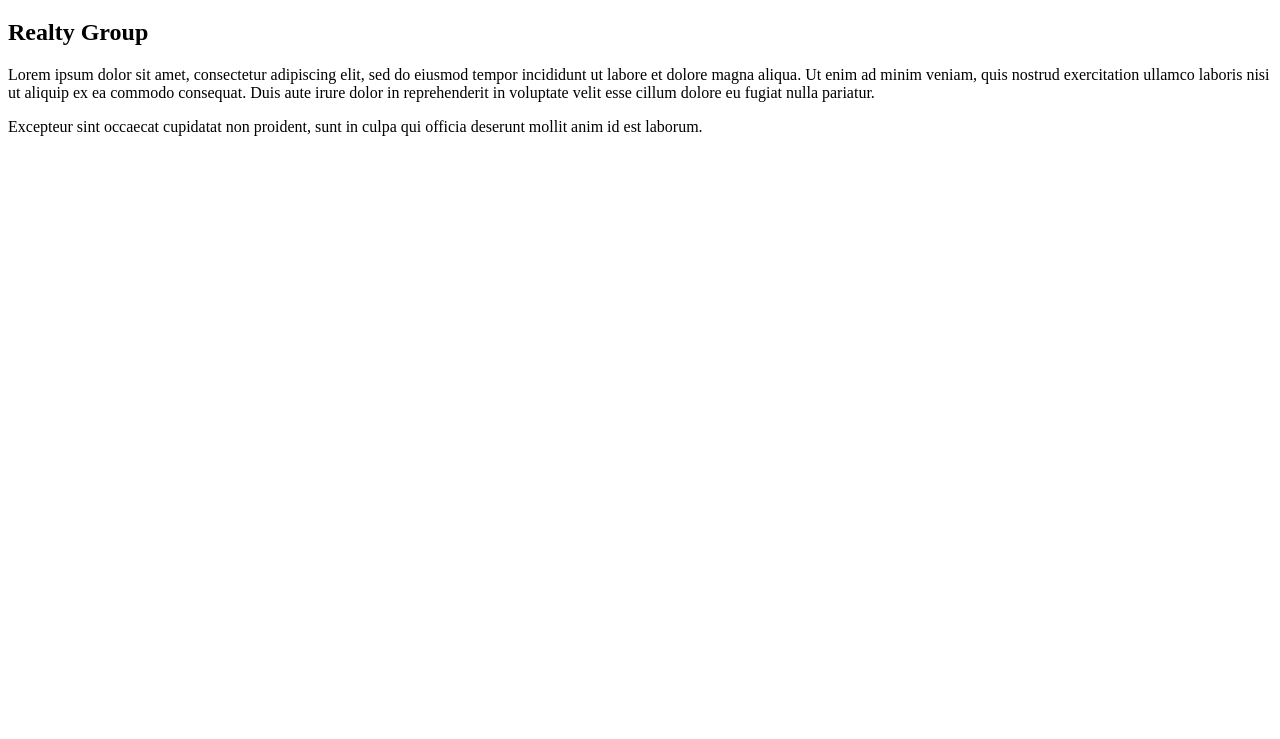
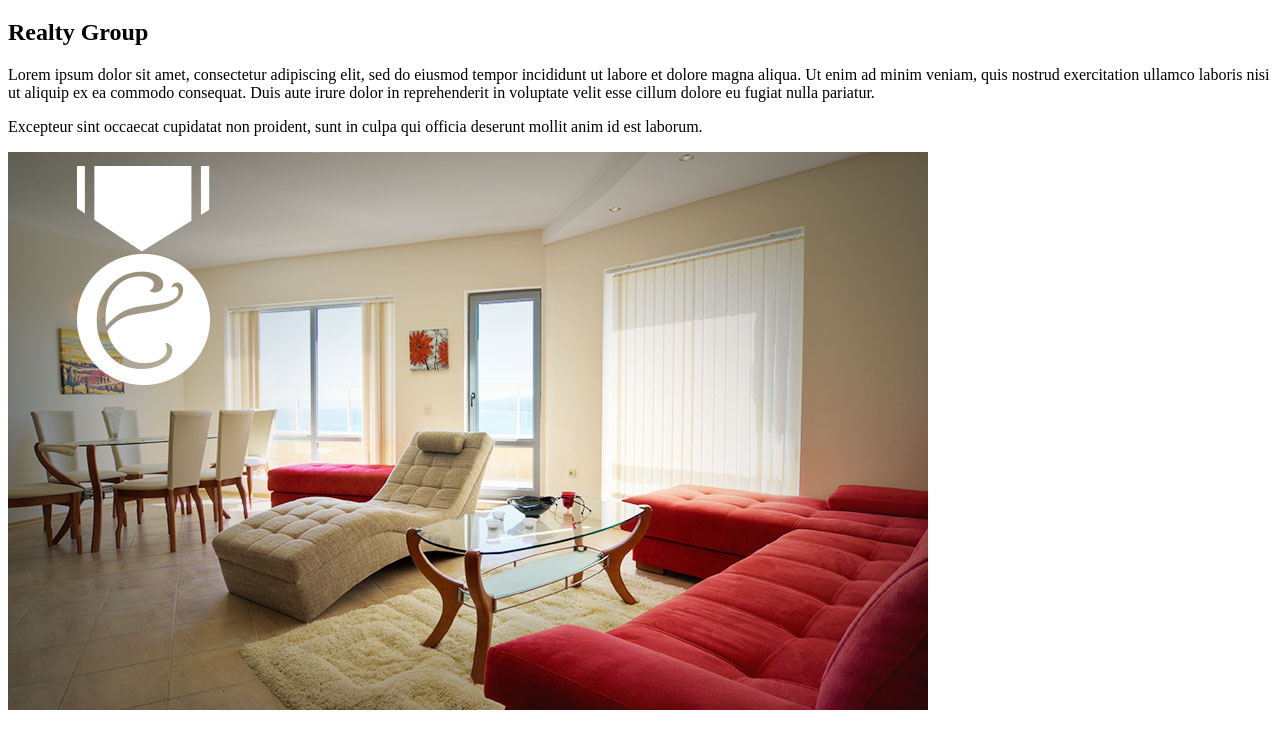
Before and after one commit to hrudesh-lenka/exceptional-realty, a plain HTML site: page index.html in a window 1280 px wide. Shown: the part 61-800 px from the top of the page. Drawn offline with Linux system fonts and the light colour scheme.

Commit message:
added images

```diff
--- a/index.html
+++ b/index.html
@@ -15,5 +15,6 @@
   <p>
     Excepteur sint occaecat cupidatat non proident, sunt in culpa qui officia deserunt mollit anim id est laborum.
   </p>
+  <img src="images/intro-pic.jpg" alt="a beautiful living room" title="Welcome to Exceptional Realty"
 </body>
 </html>
```
